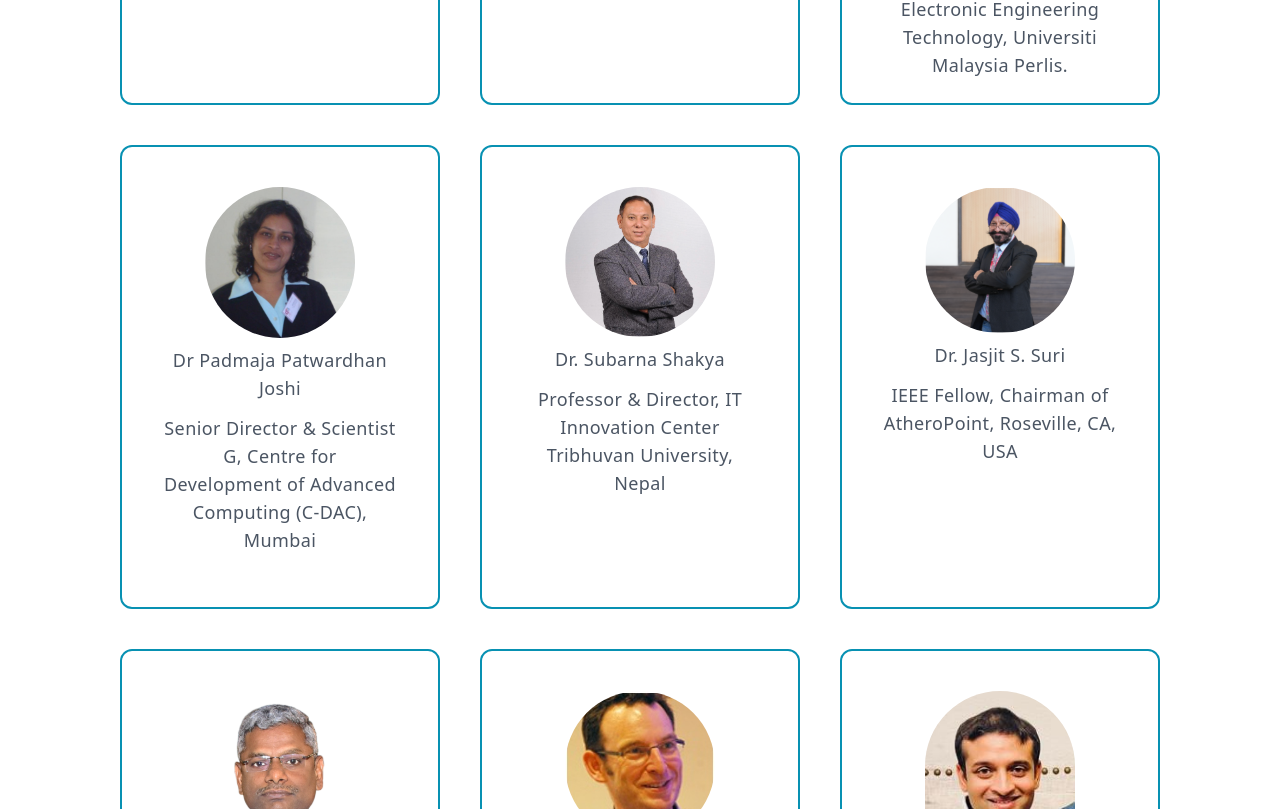
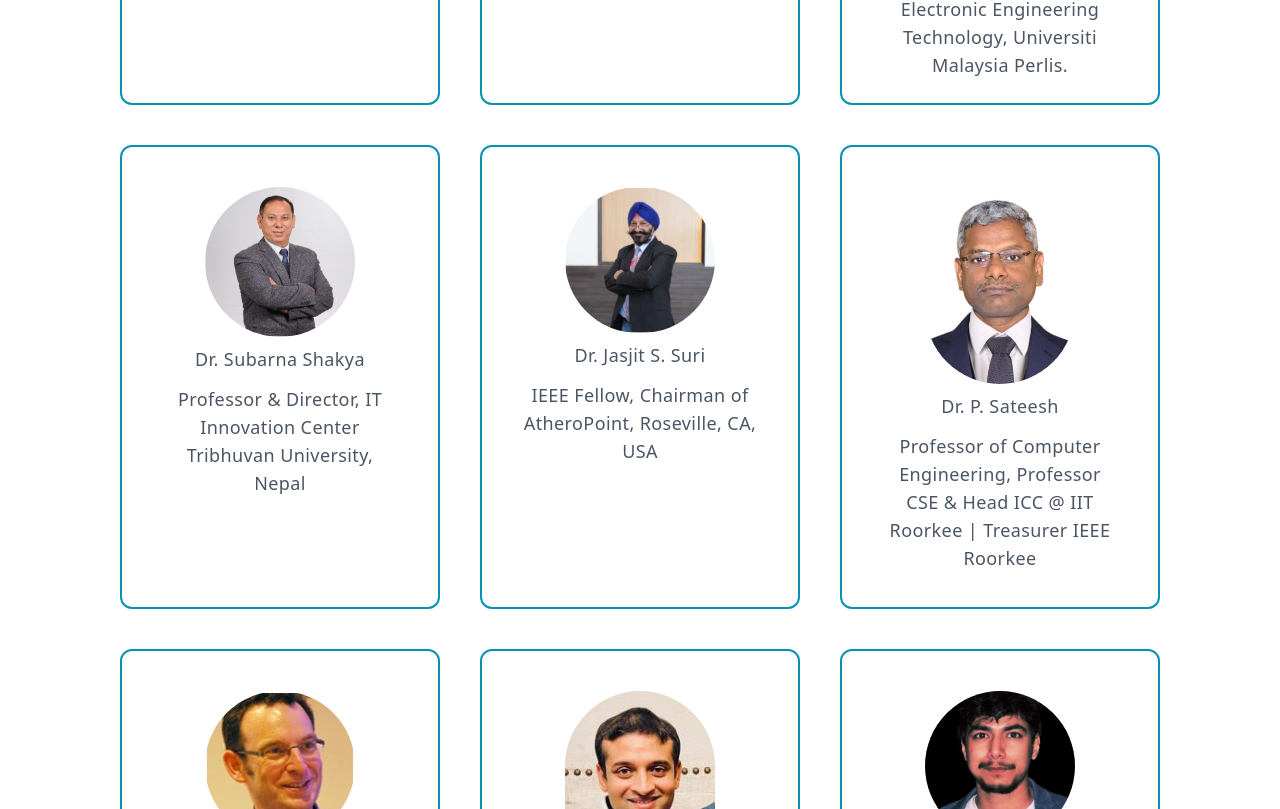
Before and after one commit to sai-ram-kaushik/icaiccit-2025, a Next.js app: page /keynote-speakers in a window 1280 px wide. Shown: the part 711-1520 px from the top of the page. Built offline with nearby package versions, Linux system fonts and the light colour scheme.

Commit message:
removed a member from the keynote section

```diff
--- a/pages/keynote-speakers/index.jsx
+++ b/pages/keynote-speakers/index.jsx
@@ -17,12 +17,6 @@ const ResourcePerson = () => {
       designation:
         "Deputy Commander of KOR-SUKSIS UniMAP, Executive Commitee IEEE APMTTEMC Malaysia Joint Chapter, Faculty of Electronic Engineering Technology,  Universiti Malaysia Perlis.",
       name: "Dr. Muzammil Bin Jusoh",
-    },
-    {
-      photo: "images/resource_person/padmaja.png",
-      designation:
-        "Senior Director & Scientist G, Centre for Development of Advanced Computing (C-DAC), Mumbai",
-      name: "Dr Padmaja Patwardhan Joshi ",
     },
     {
       photo: "images/resource_person/subarna.png",
```
